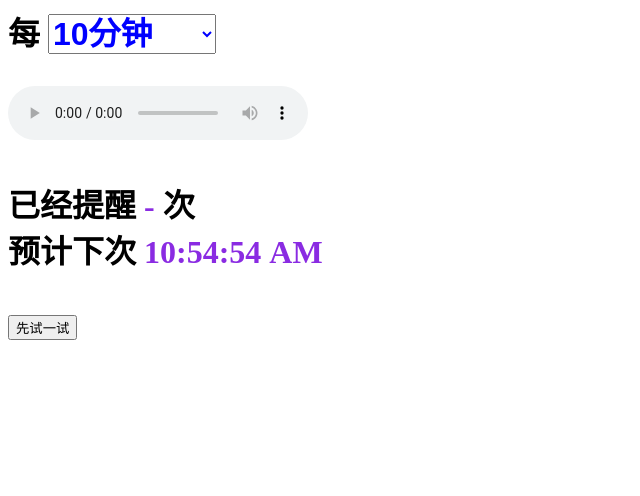
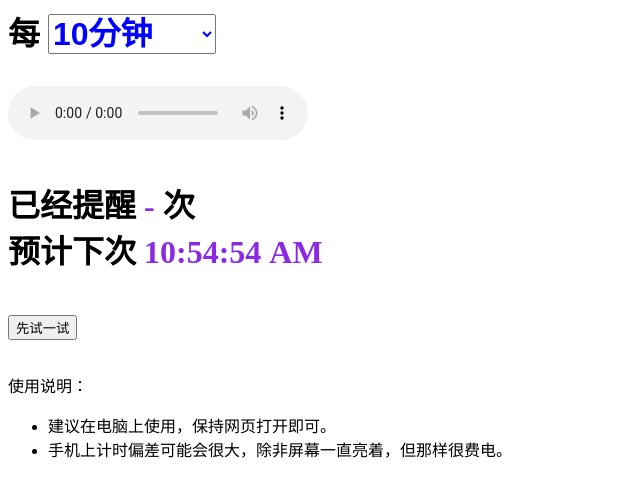
Before and after one commit to molihub/period, a plain HTML site: page index.html in a window 1280 px wide. Shown: the whole page, without its empty margins (0-640 px from the left). Drawn offline with Linux system fonts and the light colour scheme.

Commit message:
添加说明信息

```diff
--- a/index.html
+++ b/index.html
@@ -16,6 +16,10 @@
 	}
 	#times,	#time {
 		color: blueviolet;
+	}
+	.desc {
+		font-size: initial;
+		font-weight: normal;
 	}
 	</style>
 </head>
@@ -57,12 +61,19 @@
 	</div>
 
 	<p></p>
-	<p></p>
-
 	<div>
 		<button onclick="javascript: testOnce();">
 			<span>先试一试</span>
 		</button>
+	</div>
+
+	<p></p>
+	<div class="desc">
+		<span>使用说明：</span>
+		<ul>
+			<li>建议在电脑上使用，保持网页打开即可。</li>
+			<li>手机上计时偏差可能会很大，除非屏幕一直亮着，但那样很费电。</li>
+		</ul>
 	</div>
 
 	<script>
```
